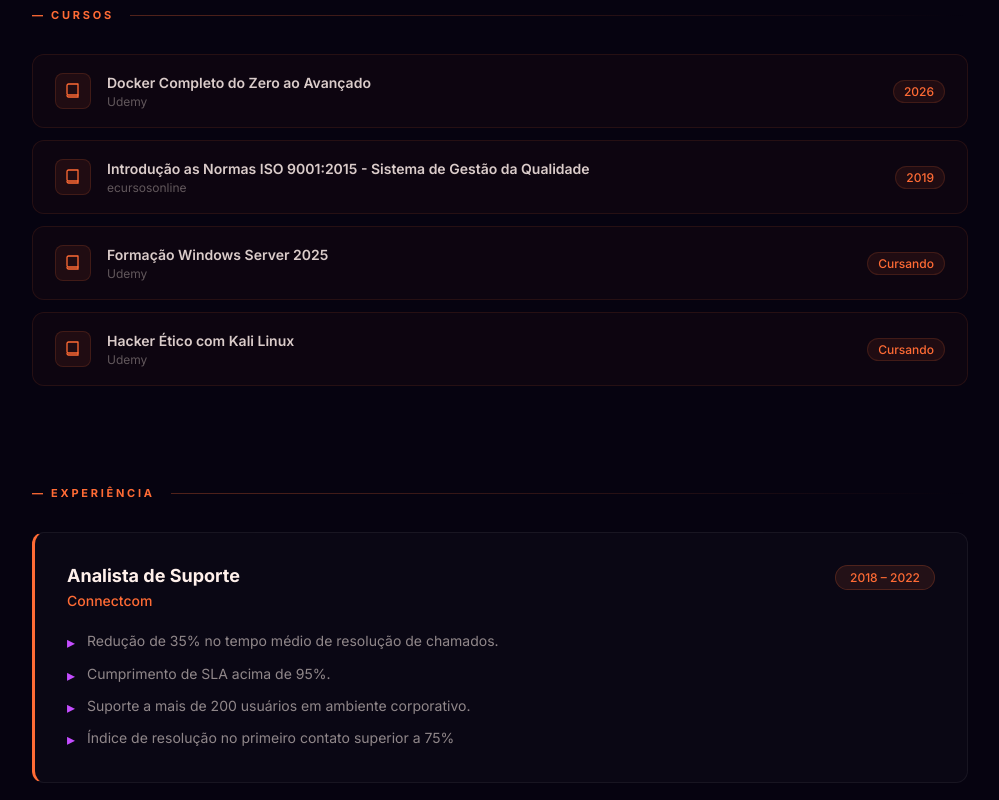
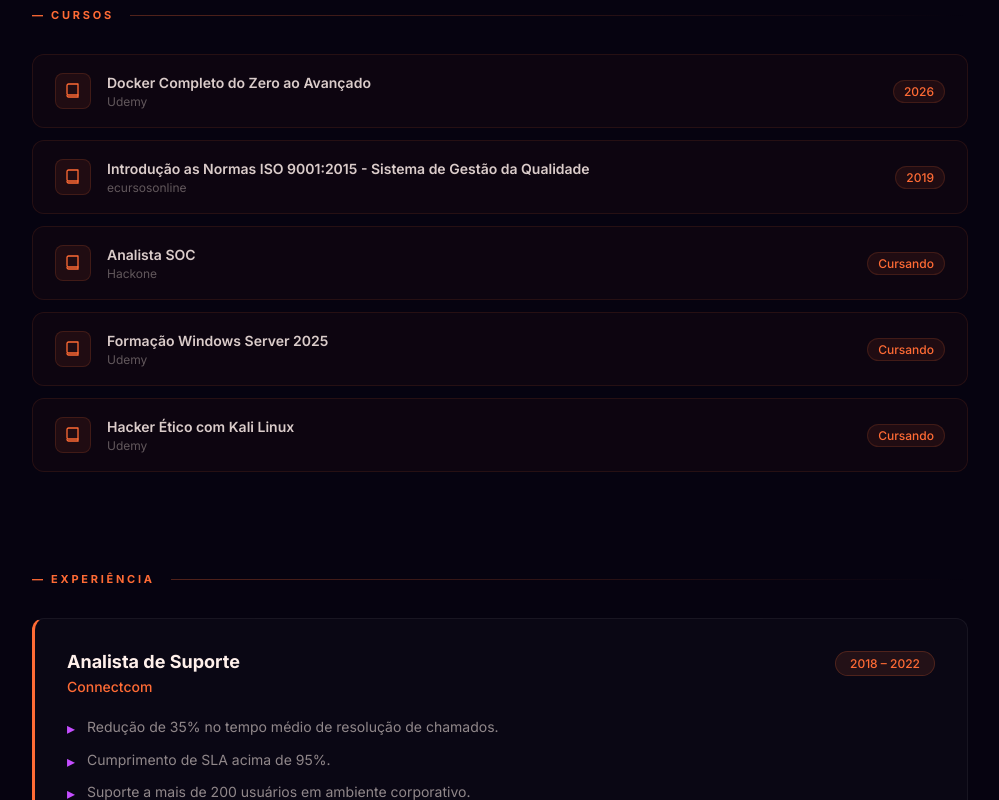
Before and after one commit to Wgleyberton/dev-wgleyberton, a React (Vite) app: page /#/support-analyst in a window 1280 px wide. Shown: the part 951-1751 px from the top of the page, without its empty margins (140-1139 px from the left). Built offline with nearby package versions, Linux system fonts and the light colour scheme.

Commit message:
adicionando Curso Analista SOC

```diff
--- a/src/pages/SupportAnalyst.jsx
+++ b/src/pages/SupportAnalyst.jsx
@@ -30,6 +30,11 @@ const courses = [
     title: 'Introdução as Normas ISO 9001:2015 - Sistema de Gestão da Qualidade',
     issuer: 'ecursosonline',
     year: '2019',
+  },
+  {
+    title: 'Analista SOC',
+    issuer: 'Hackone',
+    year: 'Cursando',
   },
   {
     title: 'Formação Windows Server 2025',
```
